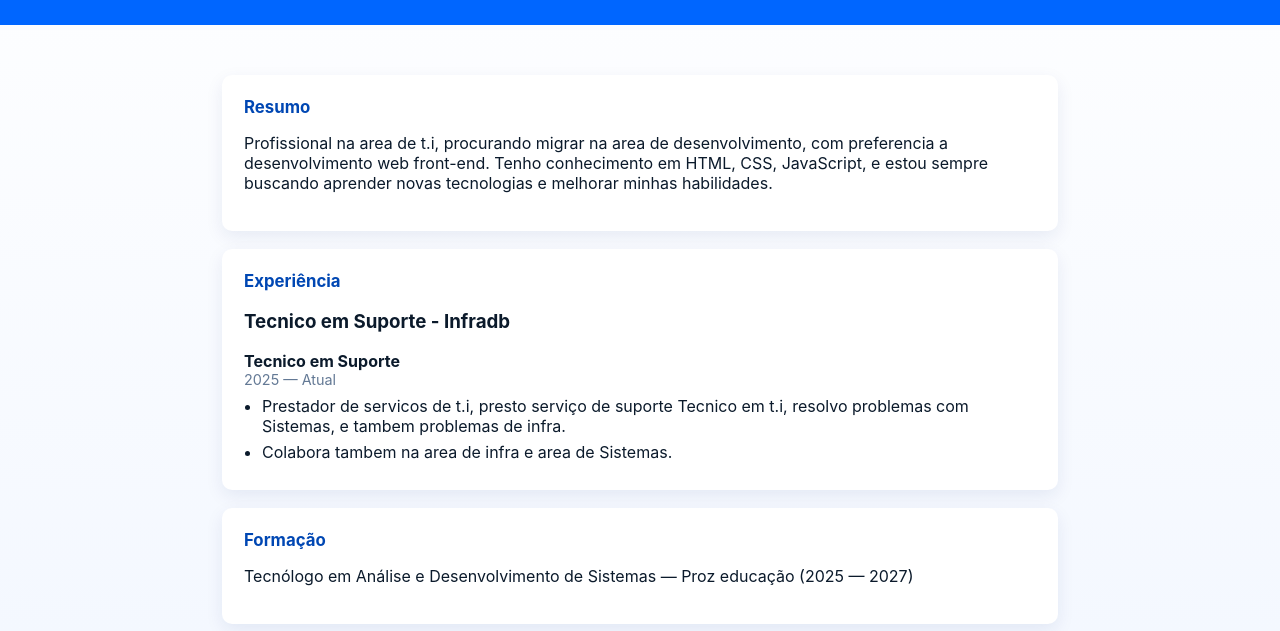
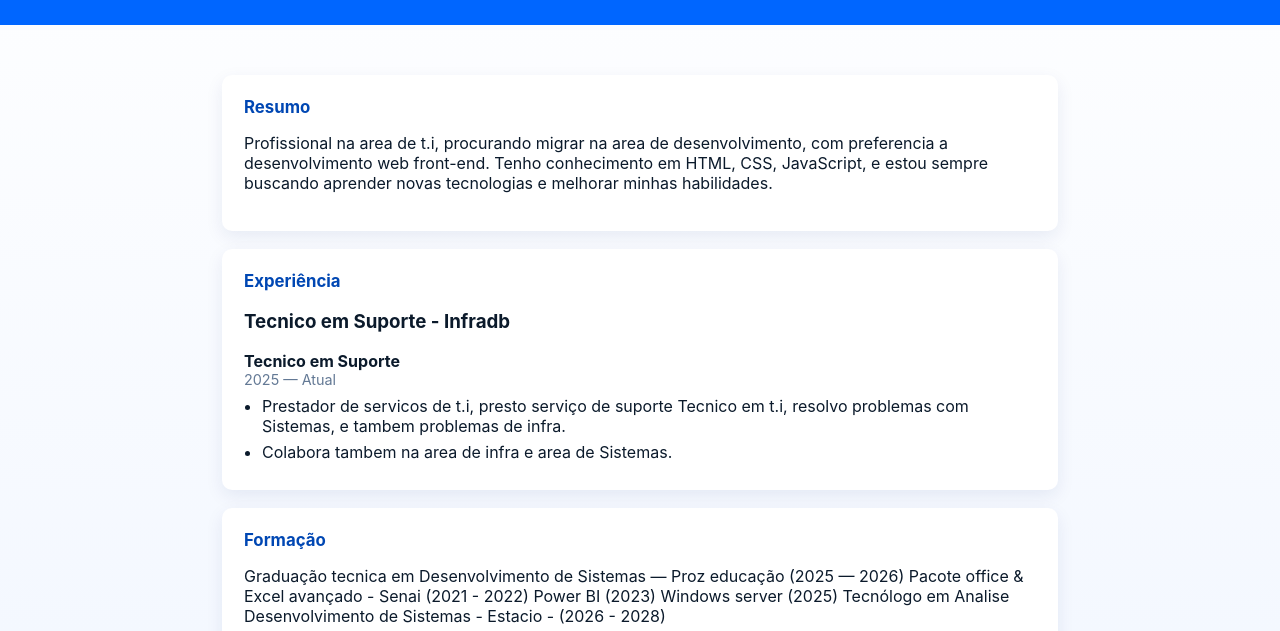
Before and after one commit to matheustech-1/PortifolioON, a plain HTML site: page index.html in a window 1280 px wide. Shown: the part 169-800 px from the top of the page. Drawn offline with Linux system fonts and the light colour scheme.

Commit message:
Update index.html

```diff
--- a/index.html
+++ b/index.html
@@ -47,7 +47,11 @@
         <section id="education" class="card">
             <h2>Formação</h2>
             <p>
-                Tecnólogo em Análise e Desenvolvimento de Sistemas — Proz educação (2025 — 2027)
+                Graduação tecnica em  Desenvolvimento de Sistemas — Proz educação (2025 — 2026)
+                Pacote office & Excel avançado - Senai (2021 - 2022)
+                Power BI (2023)
+                Windows server (2025)
+                Tecnólogo em Analise Desenvolvimento de Sistemas - Estacio - (2026 - 2028)
             </p>
         </section>
 
```
